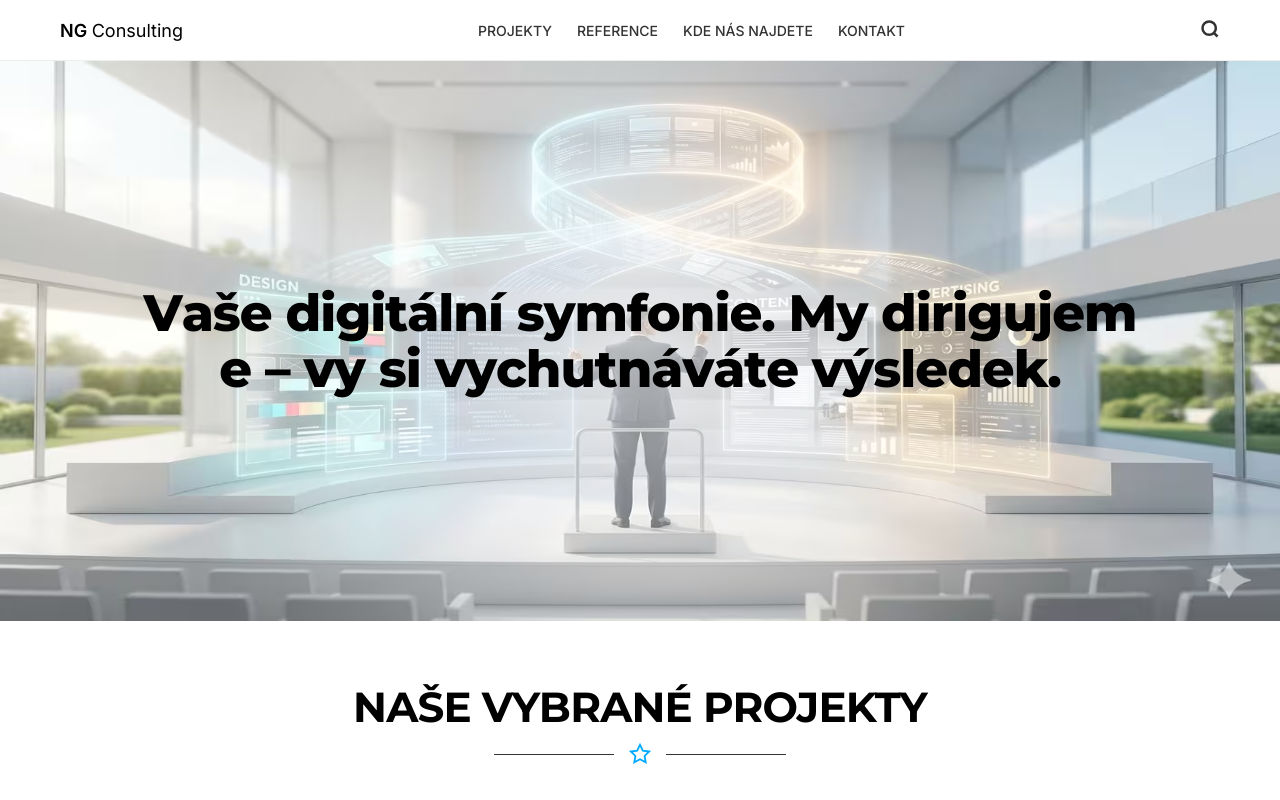
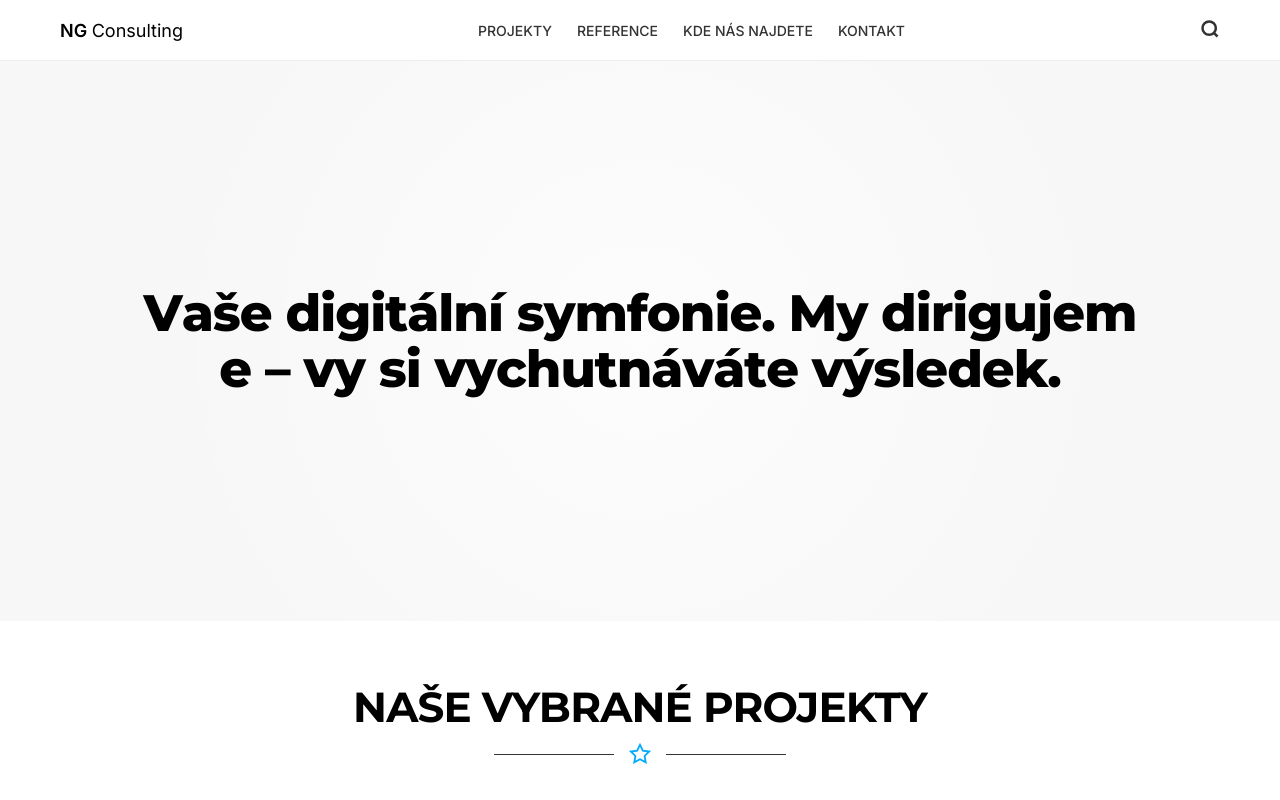
Before and after one commit to ljresetl/ng-hub, a Next.js app: page / in a window 1280 px wide. Shown: the top 800 px of the page. Built offline with nearby package versions, Linux system fonts and the light colour scheme.

Commit message:
Update Foto.tsx

```diff
--- a/src/components/Foto/Foto.tsx
+++ b/src/components/Foto/Foto.tsx
@@ -1,67 +1,96 @@
 "use client";
 
-import React from "react";
-import { motion } from "framer-motion";
+import React, { useState, useEffect } from "react";
+import { motion, AnimatePresence } from "framer-motion";
 import TextAnimation from "./TextAnimation";
 import styles from "./Foto.module.scss";
 
-// Файл має бути в public/1024.avif
-const bannerSrc = "/1024.avif";
+// Твої два фото
+const images = ["/1024.avif", "/1024G.avif"];
 
 const COLUMNS = 10;
 const ROWS = 8;
-
 const HERO_TEXT = "Vaše digitální symfonie. My dirigujeme – vy si vychutnáváte výsledek.";
 
 const Foto: React.FC = () => {
+  const [index, setIndex] = useState(0);
+  const [isInitial, setIsInitial] = useState(true);
   const bricksArray = Array.from({ length: COLUMNS * ROWS }, (_, i) => i);
+
+  useEffect(() => {
+    // 1. Перша затримка: 4 секунди перше фото стоїть нерухомо для Google та користувача
+    const initialTimer = setTimeout(() => {
+      setIsInitial(false);
+      setIndex(1); // Перемикаємо на друге фото (1024G.avif)
+    }, 4000);
+
+    // 2. Далі запускаємо нескінченний цикл зміни фото кожні 6 секунд
+    const interval = setInterval(() => {
+      setIndex((prev) => (prev + 1) % images.length);
+    }, 6000);
+
+    return () => {
+      clearTimeout(initialTimer);
+      clearInterval(interval);
+    };
+  }, []);
 
   return (
     <section className={styles.hero}>
       <div className={styles.container}>
         <div className={styles.houseCanvas}>
-          {/* АНІМАЦІЯ ФОТО (цеглинки) - Твій оригінальний алгоритм */}
-          {bricksArray.map((index) => {
-            const col = index % COLUMNS;
-            const row = Math.floor(index / COLUMNS);
 
-            const initialX = (index * 173 % 2000) - 1000;
-            const initialY = (index * 247 % 2000) - 1000;
-            const initialRotate = (index * 133 % 360);
+          <AnimatePresence mode="wait">
+            <motion.div
+              key={index}
+              className={styles.bricksWrapper}
+            >
+              {bricksArray.map((i) => {
+                const col = i % COLUMNS;
+                const row = Math.floor(i / COLUMNS);
+
+                // Формули розкиду для ефекту вибуху/збирання
+                const initialX = (i * 173 % 2000) - 1000;
+                const initialY = (i * 247 % 2000) - 1000;
+                const initialRotate = (i * 133 % 360);
 
                 return (
                   <motion.div
-                key={index}
+                    key={i}
                     className={styles.brick}
-                initial={{
+                    // Якщо це самий перший запуск — показуємо без анімації (для SEO)
+                    initial={isInitial ? { opacity: 1, x: 0, y: 0, rotate: 0 } : {
                       x: initialX,
                       y: initialY,
                       opacity: 0,
                       rotate: initialRotate
                     }}
-                animate={{
-                  x: 0,
-                  y: 0,
-                  opacity: 1,
-                  rotate: 0
+                    animate={{ x: 0, y: 0, opacity: 1, rotate: 0 }}
+                    // Коли фото зникає — воно розлітається
+                    exit={{
+                      x: initialX * 0.5,
+                      y: initialY * 0.5,
+                      opacity: 0,
+                      rotate: initialRotate / 2
                     }}
                     transition={{
                       duration: 1.5,
-                  delay: index * 0.005,
+                      delay: i * 0.005,
                       ease: [0.22, 1, 0.36, 1],
                     }}
                     style={{
                       width: `${100 / COLUMNS}%`,
                       height: `${100 / ROWS}%`,
-                  backgroundImage: `url(${bannerSrc})`,
+                      backgroundImage: `url(${images[index]})`,
                       backgroundSize: `${COLUMNS * 100}% ${ROWS * 100}%`,
                       backgroundPosition: `${(col * 100) / (COLUMNS - 1)}% ${(row * 100) / (ROWS - 1)}%`,
                     }}
                   />
                 );
               })}
+            </motion.div>
+          </AnimatePresence>
 
-          {/* ТЕКСТ ПОВЕРХ */}
           <div className={styles.textOverlay}>
             <TextAnimation text={HERO_TEXT} />
           </div>
```
Lines whose indentation alone changed are shown as unchanged.
